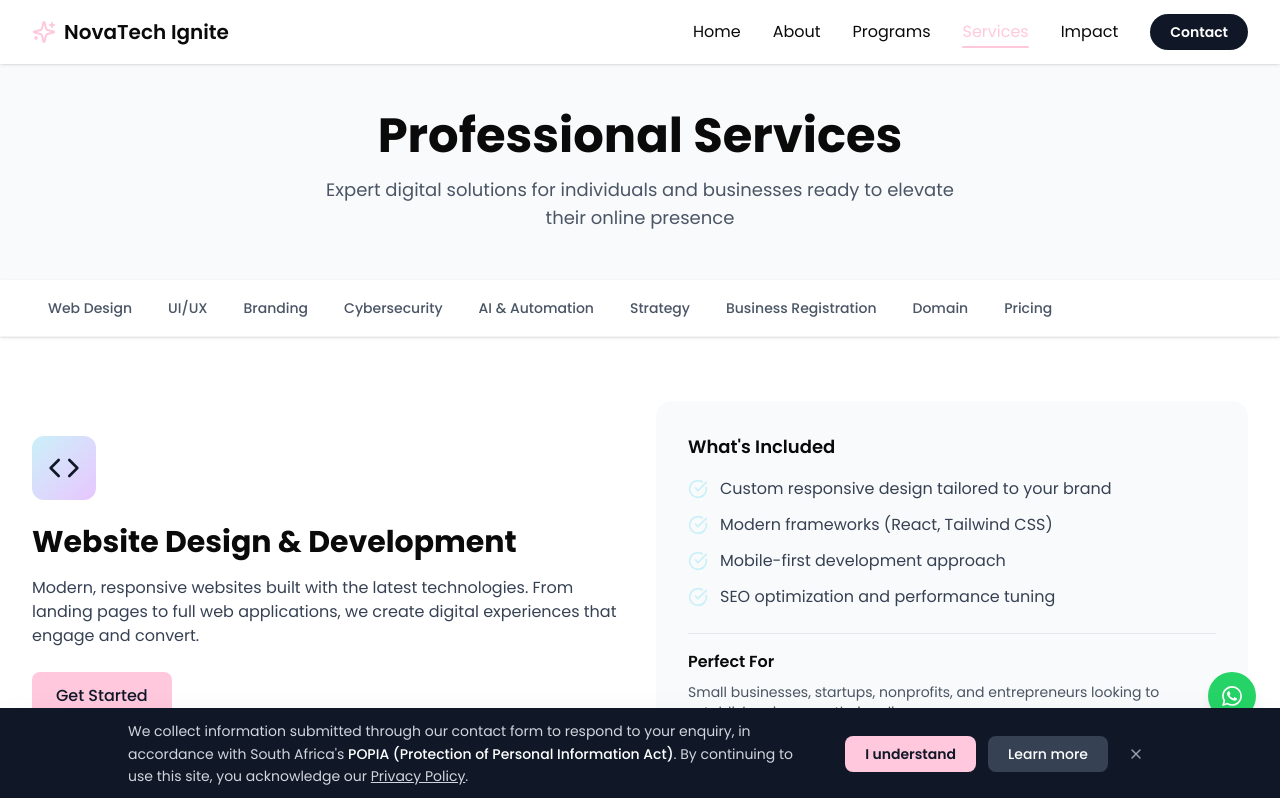
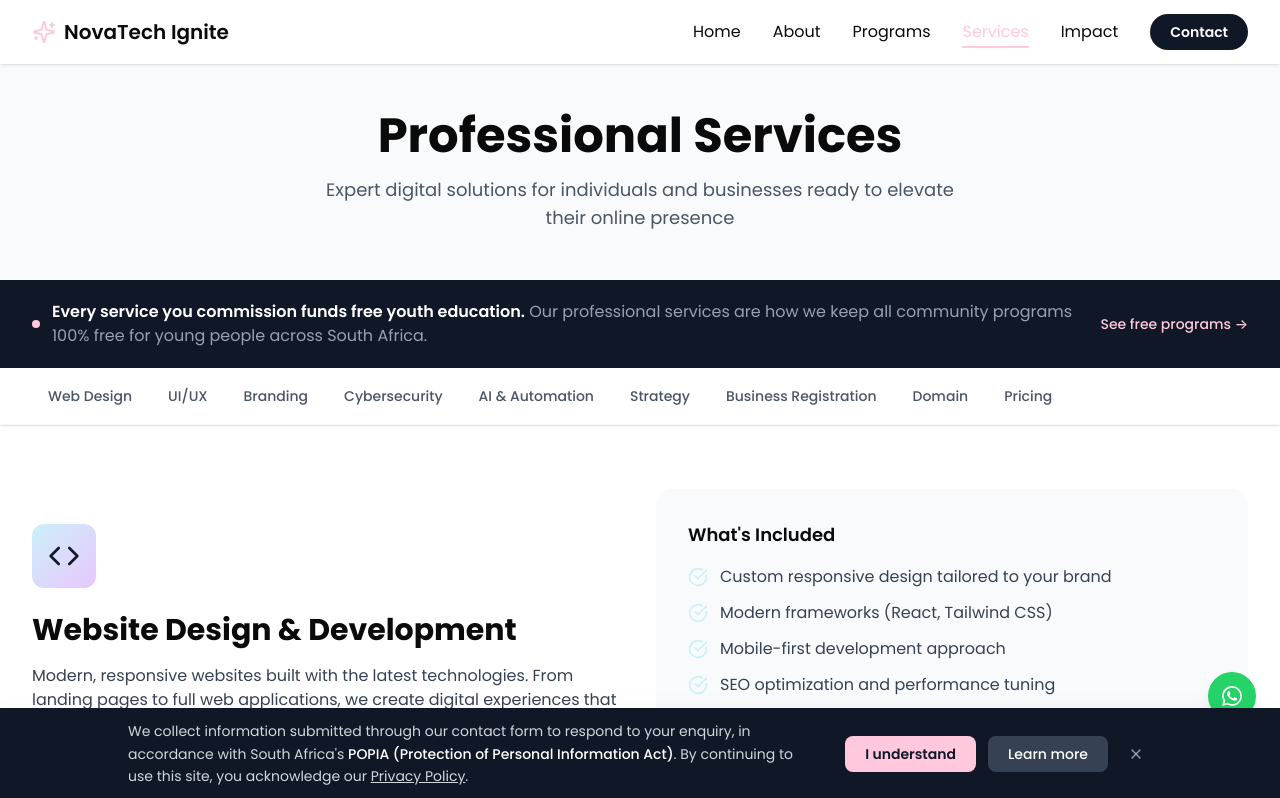
Before and after one commit to LesediSiyaya/Lesedinovatechhubwebsite, a React (Vite) app: page /services in a window 1280 px wide. Shown: the top 798 px of the page. Built offline with nearby package versions, Linux system fonts and the light colour scheme.

Commit message:
feat: clarify dual model — free programs + mission banner on services

```diff
--- a/src/app/pages/Services.tsx
+++ b/src/app/pages/Services.tsx
@@ -14,6 +14,26 @@
           <p className="text-lg text-gray-600 max-w-2xl mx-auto">
             Expert digital solutions for individuals and businesses ready to elevate their online presence
           </p>
+        </div>
+      </section>
+
+
+      {/* Mission Impact Banner */}
+      <section className="bg-gray-900 py-5 px-4 sm:px-6 lg:px-8">
+        <div className="max-w-7xl mx-auto flex flex-col sm:flex-row items-center justify-between gap-3">
+          <div className="flex items-start sm:items-center gap-3">
+            <div className="w-2 h-2 mt-1.5 sm:mt-0 bg-[#ffc8dd] rounded-full flex-shrink-0" />
+            <p className="text-white text-sm sm:text-base">
+              <span className="font-semibold">Every service you commission funds free youth education.</span>{' '}
+              <span className="text-gray-400">Our professional services are how we keep all community programs 100% free for young people across South Africa.</span>
+            </p>
+          </div>
+          <Link
+            to="/programs"
+            className="flex-shrink-0 text-[#ffc8dd] text-sm font-medium hover:underline whitespace-nowrap"
+          >
+            See free programs →
+          </Link>
         </div>
       </section>
 
```
